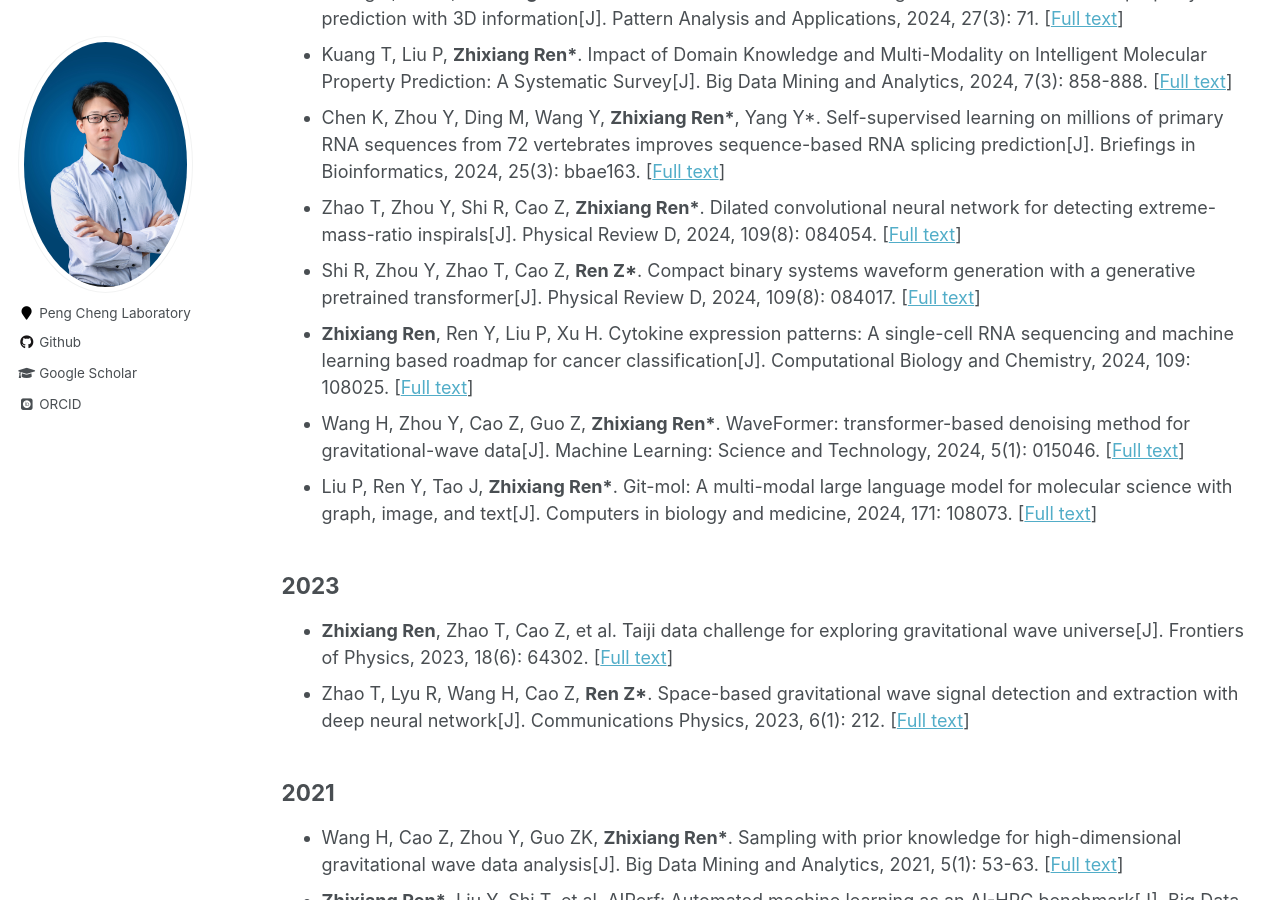
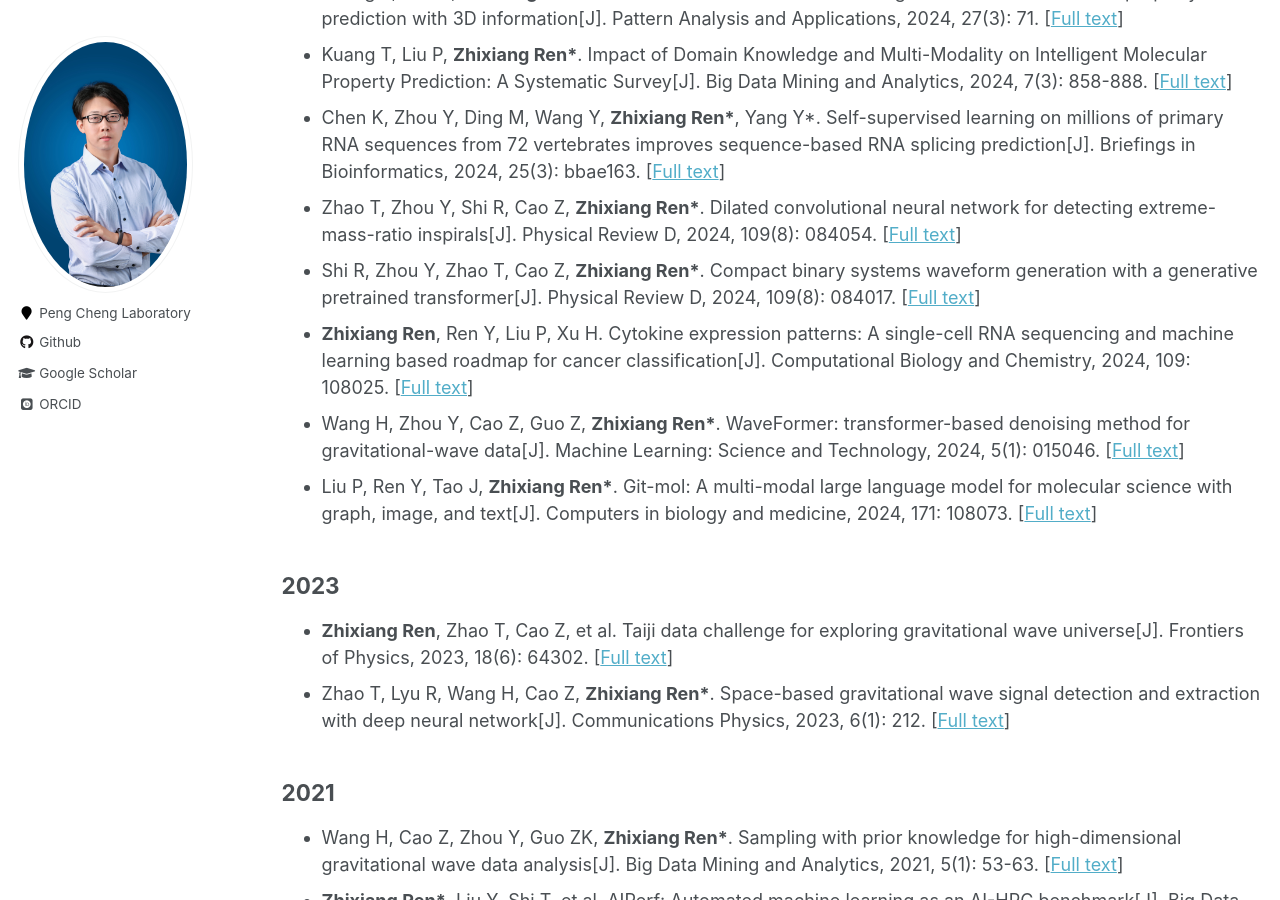
Before and after one commit to zhixiang-ren/zhixiang-ren.github.io, a Jekyll site: the page built from _pages/Publication.html, in a window 1280 px wide and 900 px high, scrolled down 1637 px. Built offline with Jekyll 4.4.1, drawn with Linux system fonts in a browser that asks for light colours; some web fonts are replaced.

Commit message:
Update Publication.html

```diff
--- a/_pages/Publication.html
+++ b/_pages/Publication.html
@@ -35,7 +35,7 @@ author_profile: true
     <li>Kuang T, Liu P, <strong>Zhixiang Ren*</strong>. Impact of Domain Knowledge and Multi-Modality on Intelligent Molecular Property Prediction: A Systematic Survey[J]. Big Data Mining and Analytics, 2024, 7(3): 858-888. [<a href="https://ieeexplore.ieee.org/abstract/document/10654686/" target="_blank">Full text</a>]</li>
     <li>Chen K, Zhou Y, Ding M, Wang Y, <strong>Zhixiang Ren*</strong>, Yang Y*. Self-supervised learning on millions of primary RNA sequences from 72 vertebrates improves sequence-based RNA splicing prediction[J]. Briefings in Bioinformatics, 2024, 25(3): bbae163. [<a href="https://academic.oup.com/bib/article-abstract/25/3/bbae163/7644137" target="_blank">Full text</a>]</li>
     <li>Zhao T, Zhou Y, Shi R, Cao Z, <strong>Zhixiang Ren*</strong>. Dilated convolutional neural network for detecting extreme-mass-ratio inspirals[J]. Physical Review D, 2024, 109(8): 084054. [<a href="https://journals.aps.org/prd/abstract/10.1103/PhysRevD.109.084054" target="_blank">Full text</a>]</li>
-    <li>Shi R, Zhou Y, Zhao T, Cao Z, <strong>Ren Z*</strong>. Compact binary systems waveform generation with a generative pretrained transformer[J]. Physical Review D, 2024, 109(8): 084017. [<a href="https://journals.aps.org/prd/abstract/10.1103/PhysRevD.109.084017" target="_blank">Full text</a>]</li>
+    <li>Shi R, Zhou Y, Zhao T, Cao Z, <strong>Zhixiang Ren*</strong>. Compact binary systems waveform generation with a generative pretrained transformer[J]. Physical Review D, 2024, 109(8): 084017. [<a href="https://journals.aps.org/prd/abstract/10.1103/PhysRevD.109.084017" target="_blank">Full text</a>]</li>
     <li><strong>Zhixiang Ren</strong>, Ren Y, Liu P, Xu H. Cytokine expression patterns: A single-cell RNA sequencing and machine learning based roadmap for cancer classification[J]. Computational Biology and Chemistry, 2024, 109: 108025. [<a href="https://www.sciencedirect.com/science/article/pii/S1476927124000136" target="_blank">Full text</a>]</li>
     <li>Wang H, Zhou Y, Cao Z, Guo Z, <strong>Zhixiang Ren*</strong>. WaveFormer: transformer-based denoising method for gravitational-wave data[J]. Machine Learning: Science and Technology, 2024, 5(1): 015046. [<a href="https://iopscience.iop.org/article/10.1088/2632-2153/ad2f54/meta" target="_blank">Full text</a>]</li>
     <li>Liu P, Ren Y, Tao J, <strong>Zhixiang Ren*</strong>. Git-mol: A multi-modal large language model for molecular science with graph, image, and text[J]. Computers in biology and medicine, 2024, 171: 108073. [<a href="https://www.sciencedirect.com/science/article/pii/S0010482524001574" target="_blank">Full text</a>]</li>
@@ -45,7 +45,7 @@ author_profile: true
 <h2>2023</h2>
 <ul>
     <li><strong>Zhixiang Ren</strong>, Zhao T, Cao Z, et al. Taiji data challenge for exploring gravitational wave universe[J]. Frontiers of Physics, 2023, 18(6): 64302. [<a href="https://link.springer.com/article/10.1007/s11467-023-1318-y" target="_blank">Full text</a>]</li>
-    <li>Zhao T, Lyu R, Wang H, Cao Z, <strong>Ren Z*</strong>. Space-based gravitational wave signal detection and extraction with deep neural network[J]. Communications Physics, 2023, 6(1): 212. [<a href="https://www.nature.com/articles/s42005-023-01334-6" target="_blank">Full text</a>]</li>
+    <li>Zhao T, Lyu R, Wang H, Cao Z, <strong>Zhixiang Ren*</strong>. Space-based gravitational wave signal detection and extraction with deep neural network[J]. Communications Physics, 2023, 6(1): 212. [<a href="https://www.nature.com/articles/s42005-023-01334-6" target="_blank">Full text</a>]</li>
 </ul>
 
 <!-- 2022 年的论文 -->
```
